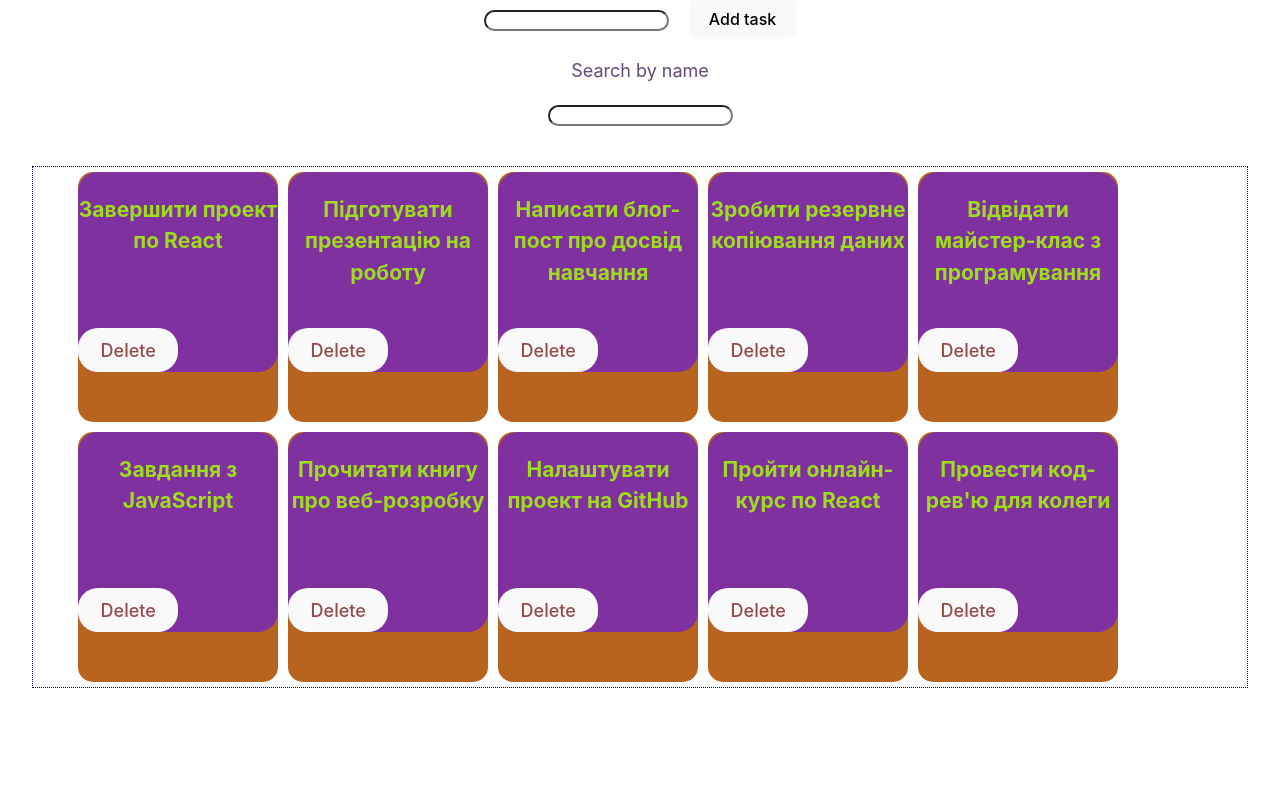
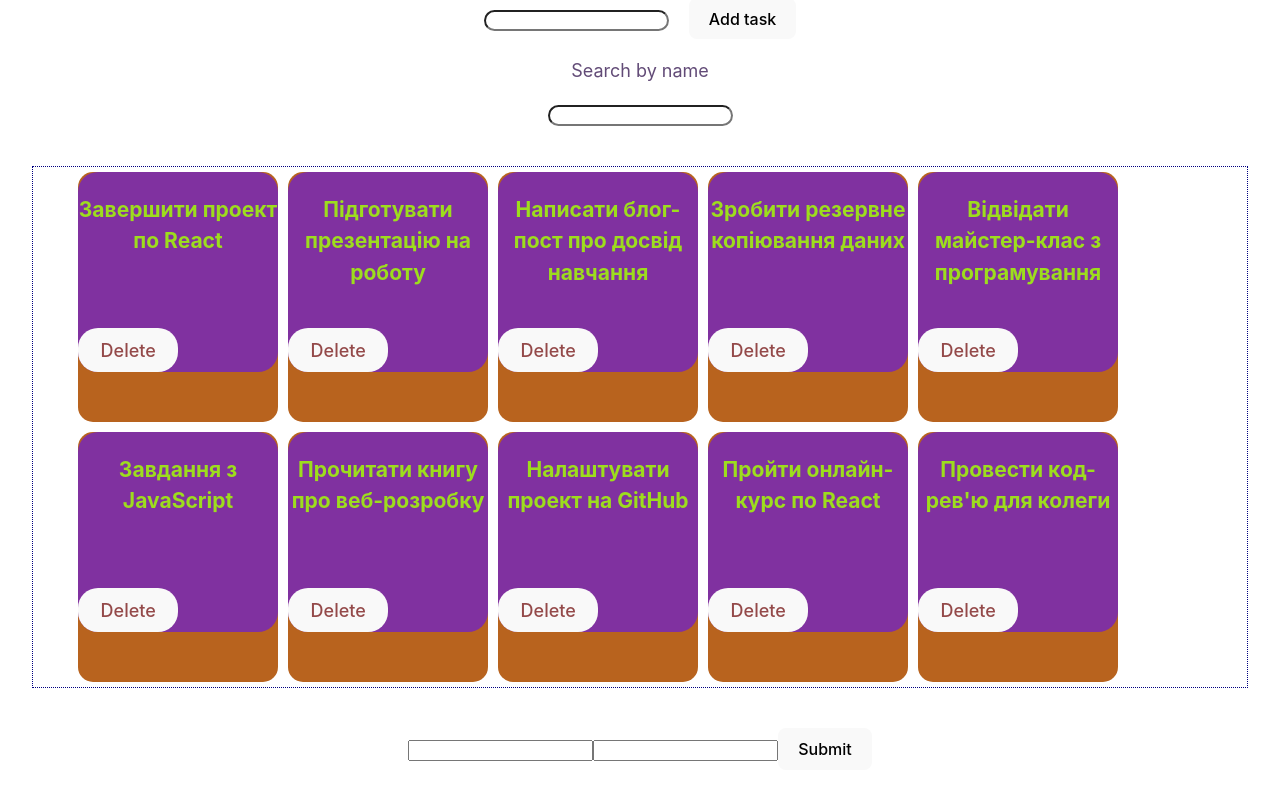
Before and after one commit to Vaddex/react_test-3, a React (Vite) app: page / in a window 1280 px wide. Shown: the part 762-1562 px from the top of the page. Before the commit the page ends 1522 px from the top, so only its background shows below. Built offline with nearby package versions, Linux system fonts and the light colour scheme.

Commit message:
added FeedbackForm component and Formik library

```diff
--- a/package.json
+++ b/package.json
@@ -10,6 +10,7 @@
     "preview": "vite preview"
   },
   "dependencies": {
+    "formik": "^2.4.6",
     "react": "^18.3.1",
     "react-dom": "^18.3.1"
   },
--- a/src/components/App.jsx
+++ b/src/components/App.jsx
@@ -8,6 +8,7 @@ import ControlledLoginForm from "./ControlledLoginForm/ControlledLoginForm";
 import TaskList from "./TaskList/TaskList";
 import FilterTask from "./FilterTask/FilterTask";
 import initialTasks from "../tasks.json";
+import FeedbackForm from "./FeedbackForm/FeedbackForm";
 import { useState } from "react";
 import { useId } from "react";
 import "./App.css";
@@ -90,6 +91,8 @@ function App() {
                 <FilterTask value={filter} onFilter={setFilter} />
                 <TaskList tasks={visibleTasks} onDelete={deleteTask} />
             </div>
+
+            <FeedbackForm />
         </>
     );
 }
--- /dev/null
+++ b/src/components/FeedbackForm/FeedbackForm.jsx
@@ -0,0 +1,26 @@
+import { Field, Form, Formik } from "formik";
+// import css from "./FeedbackForm.module.css";
+
+const initialValues = {
+    username: "",
+    email: "",
+};
+
+const FeedbackForm = () => {
+    const handleSubmit = (values, actions) => {
+        console.log(values);
+        actions.resetForm();
+    };
+
+    return (
+        <Formik initialValues={initialValues} onSubmit={handleSubmit}>
+            <Form>
+                <Field type="text" name="username" />
+                <Field type="email" name="email" />
+                <button type="submit">Submit</button>
+            </Form>
+        </Formik>
+    );
+};
+
+export default FeedbackForm;
--- /dev/null
+++ b/src/components/FeedbackForm/FeedbackForm.module.css
@@ -0,0 +1,4 @@
+.container {
+    border: 1px dotted violet;
+    margin-bottom: 40px;
+}
```
Also changed, not shown: 1 other file (tests, documents, lock files or other folders).
